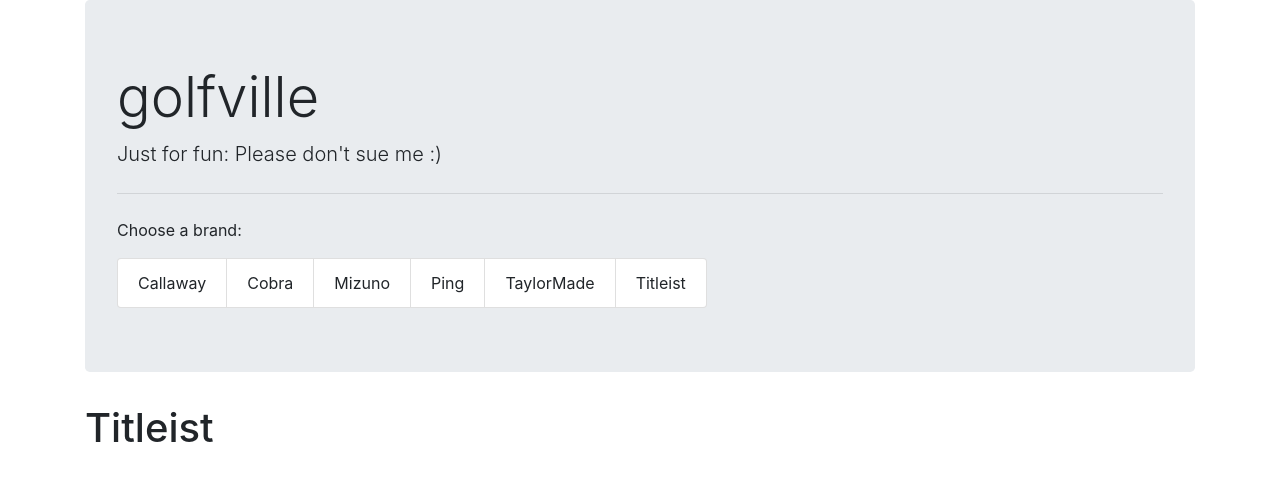
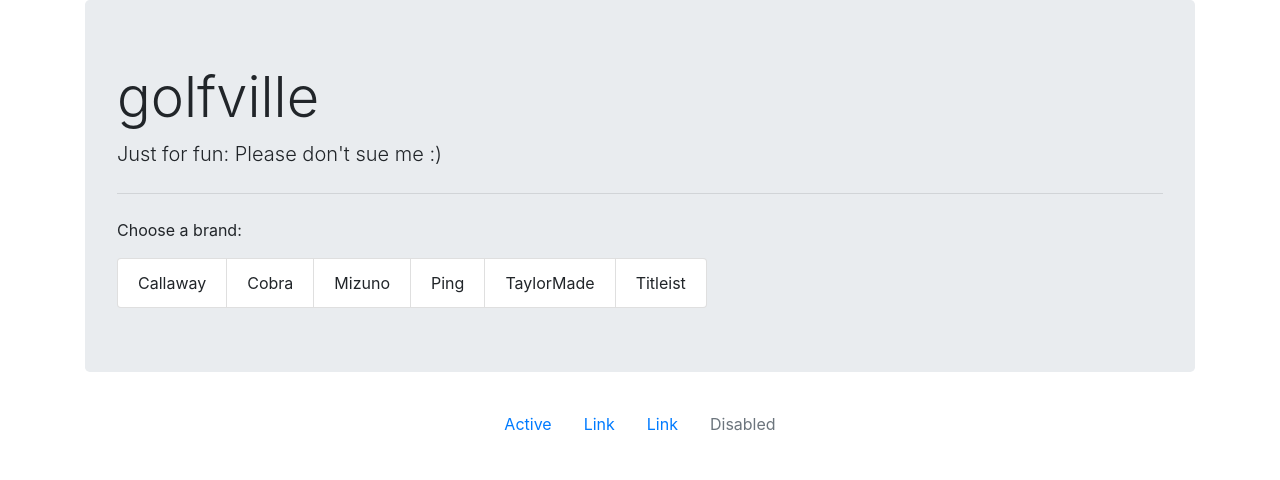
Before and after one commit to TheFern16/golf_ville, an Angular app in the folder golf-ville/: page /Titleist in a window 1280 px wide. Shown: the top 480 px of the page. Built offline with nearby package versions, Linux system fonts and the light colour scheme.

Commit message:
add nav to titleist comp

```diff
--- a/golf-ville/src/app/brands/titleist/titleist.component.html
+++ b/golf-ville/src/app/brands/titleist/titleist.component.html
@@ -1 +1,16 @@
-<h1>Titleist</h1>
+<div class="container">
+	<ul class="nav justify-content-center">
+	  <li class="nav-item">
+	    <a class="nav-link active" href="#">Active</a>
+	  </li>
+	  <li class="nav-item">
+	    <a class="nav-link" href="#">Link</a>
+	  </li>
+	  <li class="nav-item">
+	    <a class="nav-link" href="#">Link</a>
+	  </li>
+	  <li class="nav-item">
+	    <a class="nav-link disabled" href="#" tabindex="-1" aria-disabled="true">Disabled</a>
+	  </li>
+	</ul>
+</div>
--- a/golf-ville/src/app/brands/titleist/titleist.component.ts
+++ b/golf-ville/src/app/brands/titleist/titleist.component.ts
@@ -6,4 +6,5 @@
   styleUrls: ['./titleist.component.css']
 })
 export class TitleistComponent {
+	clubs = ['Drivers', 'Fairways', 'Hybrids', 'Irons', 'Putters'];
 };
```
